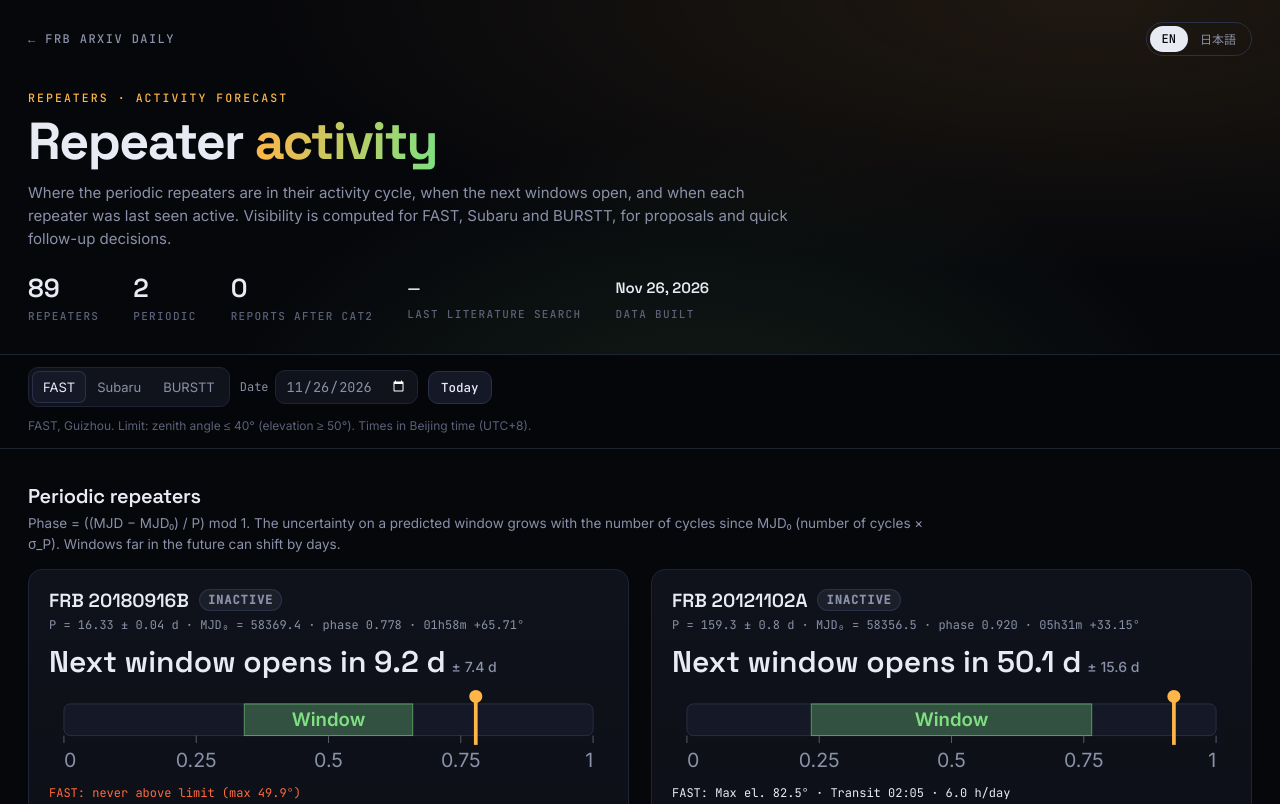
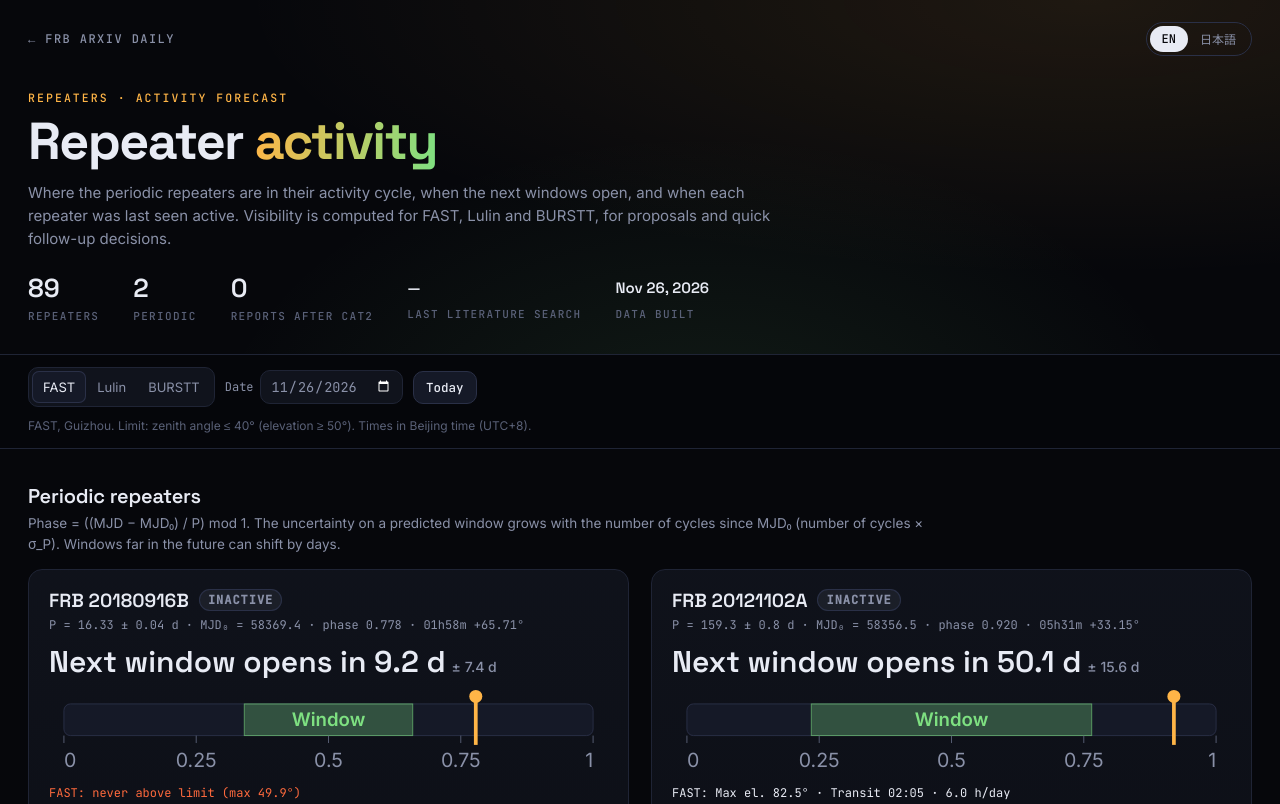
Before and after one commit to shotaro-yamasaki/frb-arxiv-daily, a plain HTML site: page docs/repeaters.html in a window 1280 px wide. Shown: the top 804 px of the page. Drawn offline with Linux system fonts and the light colour scheme.

Commit message:
Repeater page: use Lulin Observatory instead of Subaru
Co-Authored-By: Claude Opus 5.5 <noreply@anthropic.com>
Claude-Session: https://claude.ai/code/session_01JHJwYaJYQy3BUNXpgjjNvS

```diff
--- a/docs/repeaters.html
+++ b/docs/repeaters.html
@@ -4,7 +4,7 @@
 <meta charset="utf-8">
 <meta name="viewport" content="width=device-width, initial-scale=1">
 <title>Repeater Activity · FRB arXiv Daily</title>
-<meta name="description" content="Activity windows of periodic repeating FRBs, last known detections of all repeaters, and visibility from FAST, Subaru and BURSTT.">
+<meta name="description" content="Activity windows of periodic repeating FRBs, last known detections of all repeaters, and visibility from FAST, Lulin and BURSTT.">
 <link rel="preconnect" href="https://fonts.googleapis.com">
 <link rel="preconnect" href="https://fonts.gstatic.com" crossorigin>
 <link href="https://fonts.googleapis.com/css2?family=Space+Grotesk:wght@400;500;600;700&family=JetBrains+Mono:wght@400;500&family=Inter:wght@400;500;600&family=Noto+Sans+JP:wght@400;500;700&display=swap" rel="stylesheet">
@@ -169,16 +169,16 @@ tr.detail li{margin:3px 0}
 const LS = "frb-arxiv-daily:v1";
 let store = {}; try { store = JSON.parse(localStorage.getItem(LS) || "{}"); } catch (e) {}
 store.lang ||= (navigator.language || "").startsWith("ja") ? "ja" : "en";
-store.rsite ||= "FAST";
+if (!["FAST", "Lulin", "BURSTT"].includes(store.rsite)) store.rsite = "FAST";
 const save = () => { try { localStorage.setItem(LS, JSON.stringify(store)); } catch (e) {} };
 
 const SITES = {
   FAST:   { lat: 25.6529, lon: 106.8566, tz: 8,   lim: 50, night: false, en: "FAST", ja: "FAST",
             noteEn: "FAST, Guizhou. Limit: zenith angle ≤ 40° (elevation ≥ 50°). Times in Beijing time (UTC+8).",
             noteJa: "FAST(貴州)。天頂角 40° 以内(仰角 50° 以上)を観測可能とする。時刻は北京時間(UTC+8)。" },
-  Subaru: { lat: 19.8255, lon: -155.4761, tz: -10, lim: 30, night: true, en: "Subaru", ja: "すばる",
-            noteEn: "Subaru, Maunakea. Limit: elevation ≥ 30° during astronomical night (Sun below −18°). Times in HST (UTC−10).",
-            noteJa: "すばる(マウナケア)。仰角 30° 以上、かつ天文薄明の外(太陽高度 −18° 以下)。時刻はハワイ時間(UTC−10)。" },
+  Lulin:  { lat: 23.4686, lon: 120.8735, tz: 8, lim: 30, night: true, en: "Lulin", ja: "鹿林",
+            noteEn: "Lulin Observatory, Taiwan (2862 m). Limit: elevation ≥ 30° during astronomical night (Sun below −18°). Times in Taiwan time (UTC+8).",
+            noteJa: "鹿林天文台(台湾、標高 2862 m)。仰角 30° 以上、かつ天文薄明の外(太陽高度 −18° 以下)。時刻は台湾時間(UTC+8)。" },
   BURSTT: { lat: 24.76, lon: 121.58, tz: 8, lim: 30, night: false, en: "BURSTT", ja: "BURSTT",
             noteEn: "BURSTT main station, Fushan (approximate position). Generic limit: elevation ≥ 30°. The real BURSTT beam is a fixed fan, so treat this as a rough guide. Times in UTC+8.",
             noteJa: "BURSTT 主局(福山、位置は概略)。仮に仰角 30° 以上とする。実際の BURSTT は固定ビームなので目安として扱う。時刻は UTC+8。" },
@@ -187,7 +187,7 @@ const SITES = {
 const I18N = {
   en: {
     back: "← FRB arXiv Daily", eyebrow: "Repeaters · activity forecast", title: "Repeater <span>activity</span>",
-    tagline: "Where the periodic repeaters are in their activity cycle, when the next windows open, and when each repeater was last seen active. Visibility is computed for FAST, Subaru and BURSTT, for proposals and quick follow-up decisions.",
+    tagline: "Where the periodic repeaters are in their activity cycle, when the next windows open, and when each repeater was last seen active. Visibility is computed for FAST, Lulin and BURSTT, for proposals and quick follow-up decisions.",
     date: "Date", today: "Today", perTitle: "Periodic repeaters",
     perSub: "Phase = ((MJD − MJD₀) / P) mod 1. The uncertainty on a predicted window grows with the number of cycles since MJD₀ (number of cycles × σ_P). Windows far in the future can shift by days.",
     tlTitle: "Activity windows in a proposal period", tlSub: "Shaded: predicted active window. Faint edges: ±1σ shift from the period uncertainty. Bars below: hours per day each source is observable from the selected site.",
@@ -209,7 +209,7 @@ const I18N = {
   },
   ja: {
     back: "← FRB arXiv Daily", eyebrow: "リピーター · 活動予報", title: "リピーターの<span>活動予報</span>",
-    tagline: "周期リピーターが活動周期のどの位相にいて、次の活動期がいつ始まるか、各リピーターが最後に活動していたのはいつかを一覧にします。FAST・すばる・BURSTT からの可視性も計算するので、プロポーザルや緊急観測の判断に使えます。",
+    tagline: "周期リピーターが活動周期のどの位相にいて、次の活動期がいつ始まるか、各リピーターが最後に活動していたのはいつかを一覧にします。FAST・鹿林・BURSTT からの可視性も計算するので、プロポーザルや緊急観測の判断に使えます。",
     date: "日付", today: "今日", perTitle: "周期リピーター",
     perSub: "位相 = ((MJD − MJD₀) / P) mod 1。予測窓の不確かさは MJD₀ からの周期数 × σ_P で増えるので、先の窓ほど数日ずれる可能性があります。",
     tlTitle: "観測期間中の活動期", tlSub: "塗り:予測される活動期。薄い縁:周期の誤差による ±1σ のずれ。下の棒:選んだ観測所から 1 日に何時間観測できるか。",
@@ -301,7 +301,7 @@ function renderStatic() {
   document.querySelectorAll(".lang button").forEach(b => b.classList.toggle("on", b.dataset.lang === store.lang));
   $("sites").innerHTML = Object.keys(SITES).map(k => `<button data-site="${k}" class="${k === store.rsite ? "on" : ""}">${SITES[k][store.lang]}</button>`).join("");
   $("sitenote").textContent = SITES[store.rsite][store.lang === "ja" ? "noteJa" : "noteEn"];
-  const P = store.lang === "ja" ? [["6m", "6 か月"], ["1y", "1 年"], ["fast", "FAST 2027A"], ["sub", "すばる S27A"]] : [["6m", "6 months"], ["1y", "1 year"], ["fast", "FAST 2027A"], ["sub", "Subaru S27A"]];
+  const P = store.lang === "ja" ? [["6m", "6 か月"], ["1y", "1 年"], ["fast", "FAST 2027A"]] : [["6m", "6 months"], ["1y", "1 year"], ["fast", "FAST 2027A"]];
   $("presets").innerHTML = P.map(([k, l]) => `<button data-p="${k}">${l}</button>`).join("");
   $("foot").textContent = t("foot");
   $("fVis").classList.toggle("on", filt.vis); $("fLoc").classList.toggle("on", filt.loc); $("fRep").classList.toggle("on", filt.rep);
@@ -446,7 +446,7 @@ function windowsInRange(only) {
 function render() { renderPeriodic(); renderTimeline(); renderTable(); }
 function setPreset(p) {
   const y = new Date().getUTCFullYear() + 1, now = Date.now();
-  const r = { "6m": [now, now + 182 * 864e5], "1y": [now, now + 365 * 864e5], fast: [Date.UTC(2027, 1, 1), Date.UTC(2027, 6, 31)], sub: [Date.UTC(2027, 1, 1), Date.UTC(2027, 6, 31)] }[p];
+  const r = { "6m": [now, now + 182 * 864e5], "1y": [now, now + 365 * 864e5], fast: [Date.UTC(2027, 1, 1), Date.UTC(2027, 6, 31)] }[p];
   $("from").value = isoDay(r[0]); $("to").value = isoDay(r[1]); renderTimeline();
 }
 
```
